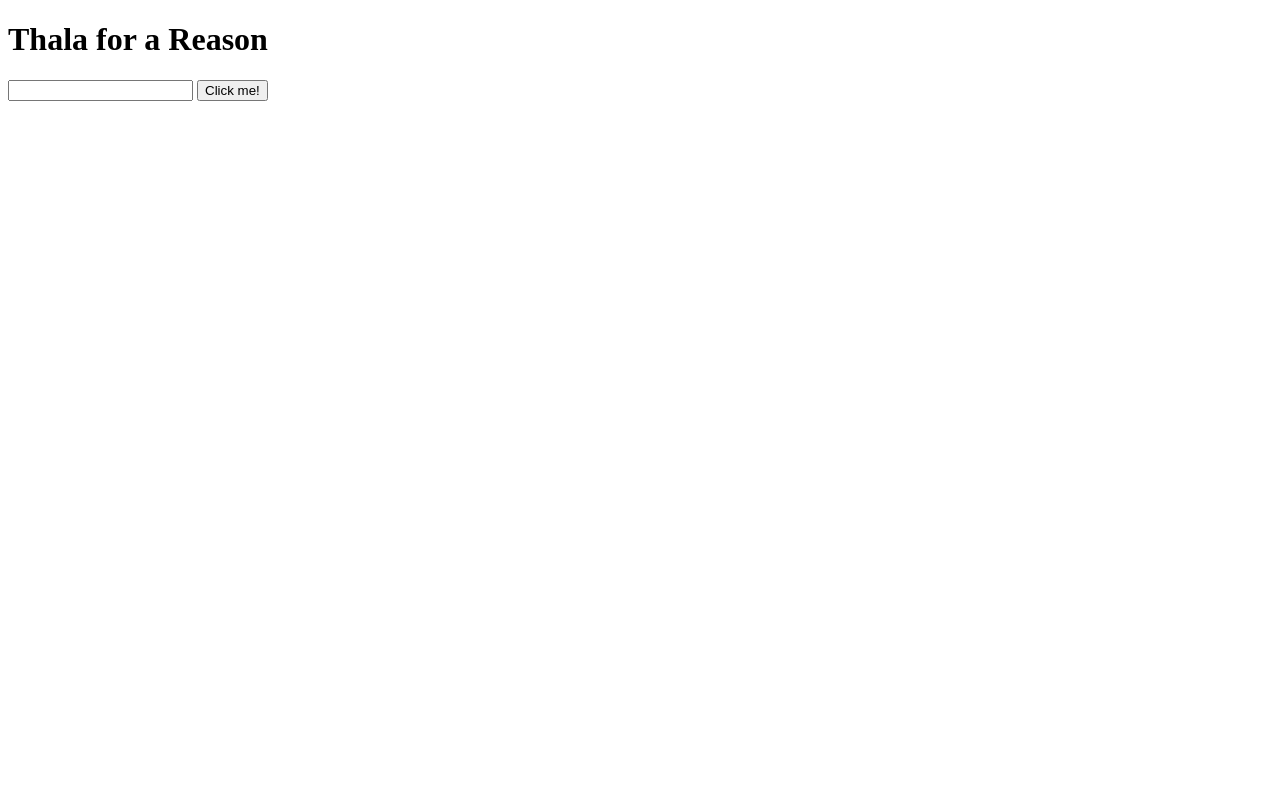
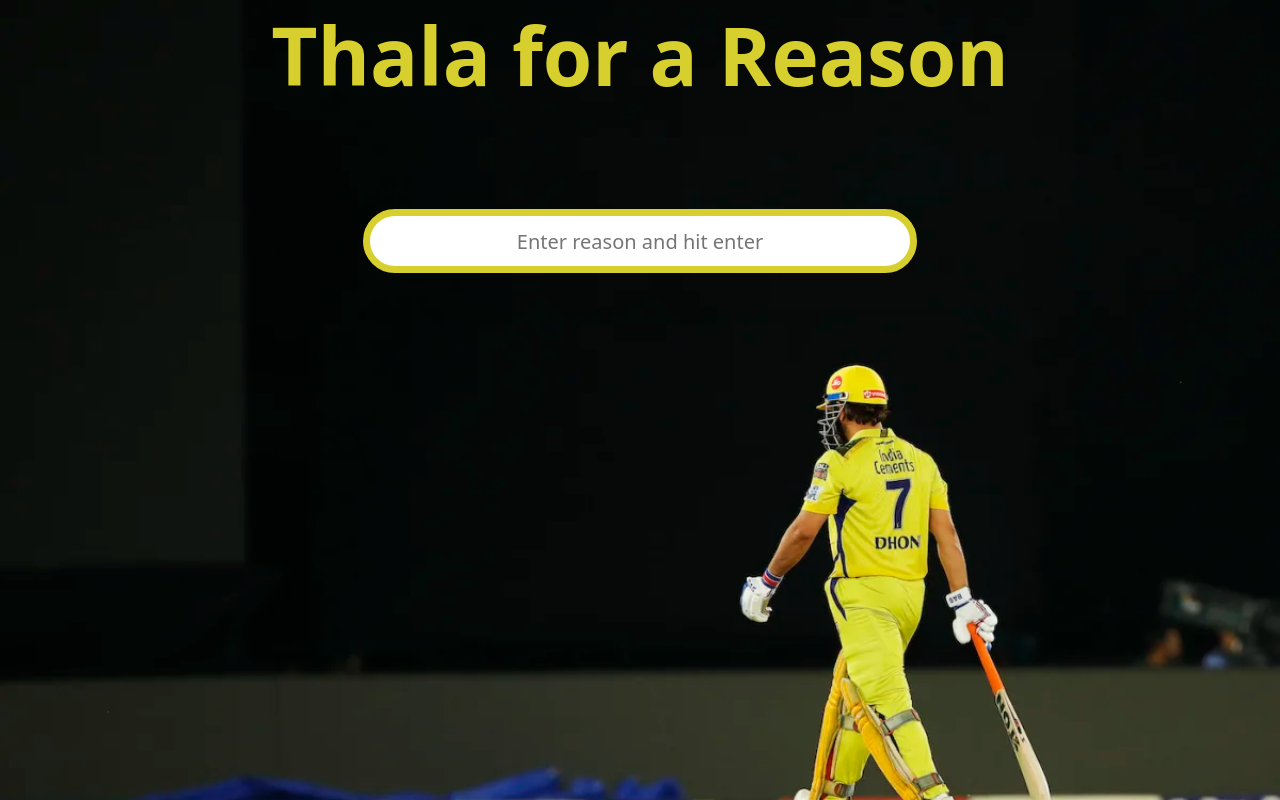
Before and after one commit to tsahil01/thala-for-a-reason, a plain HTML site: page index.html in a window 1280 px wide. Drawn offline with Linux system fonts and the light colour scheme.

Commit message:
styling and initial page

```diff
--- a/index.html
+++ b/index.html
@@ -3,15 +3,17 @@
 <head>
     <meta charset="UTF-8">
     <meta name="viewport" content="width=device-width, initial-scale=1.0">
-    <title>Document</title>
+    <title>Thala for a Reason</title>
     <link rel="stylesheet" href="style.css">
 </head>
 <body>
+    <h1 class="title">Thala for a Reason</h1>
 
-    <h1 class="title">Thala for a Reason</h1>
-    <form action="" method="">
-        <input id="inputText" type="Enter something intrestion" class="input-key" autocomplete="off">
-        <button type="submit" onclick="getInputText()" class="btn">Click me!</button>
+
+    <form action="" method="" class="form">
+        <input id="inputText" placeholder="Enter reason and hit enter" class="input-key" autocomplete="off">
+        <br>
+        <button type="submit" onclick="getInputText()" class="btn">click</button>
     </form>
 
     <script src="script.js"></script>
--- a/style.css
+++ b/style.css
@@ -0,0 +1,41 @@
+*{
+    padding: 0;
+    margin: 0;
+}
+body{
+    margin: 0;
+    padding: 0;
+    background-image: url(/src/bg.webp);
+    background-repeat: no-repeat;
+    background-size: cover
+}
+
+.title{
+    text-align: center;
+    color: #d7cf2d;
+    font-size: 80px;
+    font-family: system-ui, -apple-system, BlinkMacSystemFont, 'Segoe UI', Roboto, Oxygen, Ubuntu, Cantarell, 'Open Sans', 'Helvetica Neue', sans-serif
+}
+
+.form{
+    margin-top: 100px;
+    text-align: center;
+}
+.input-key{
+    text-align: center;
+    height: 50px;
+    width: 500px;
+    padding: 0 20px;
+    border: 7px solid #d7cf2d;
+    border-radius: 100px;
+    font-size: 20px;
+    font-family: system-ui, -apple-system, BlinkMacSystemFont, 'Segoe UI', Roboto, Oxygen, Ubuntu, Cantarell, 'Open Sans', 'Helvetica Neue', sans-serif
+}
+
+input:focus {
+    outline: none;
+}
+
+.btn{
+    display: none;
+}
```
Also changed, not shown: src/bg.webp (added).
